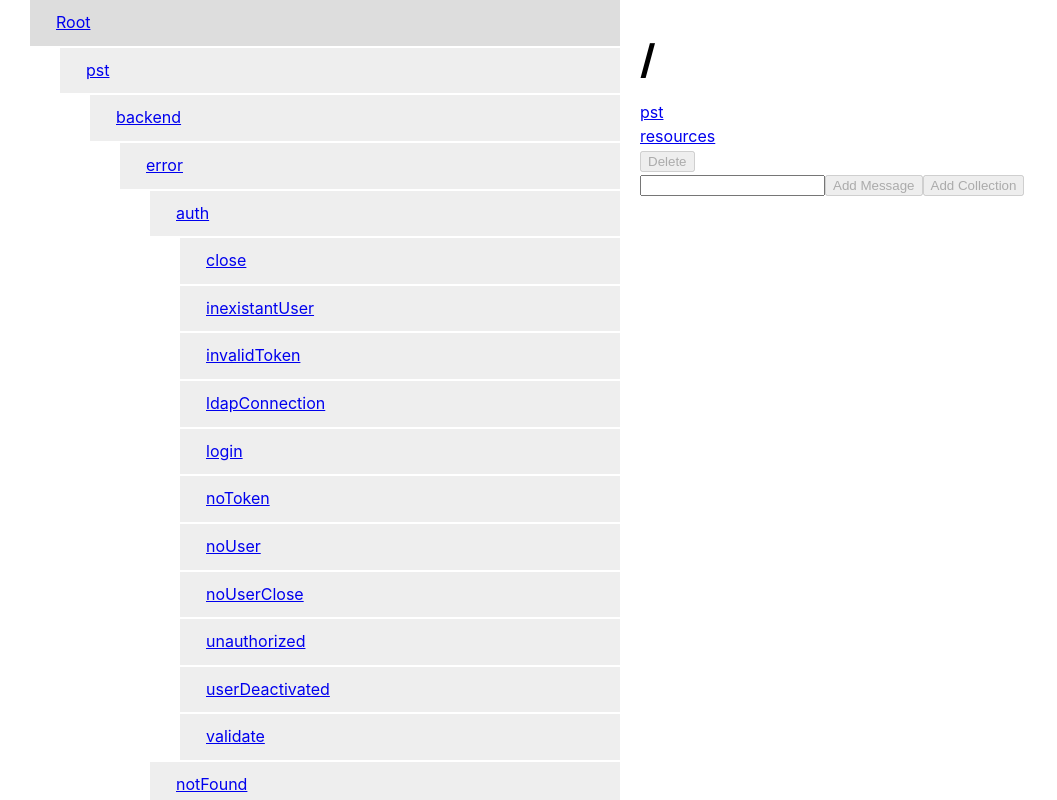
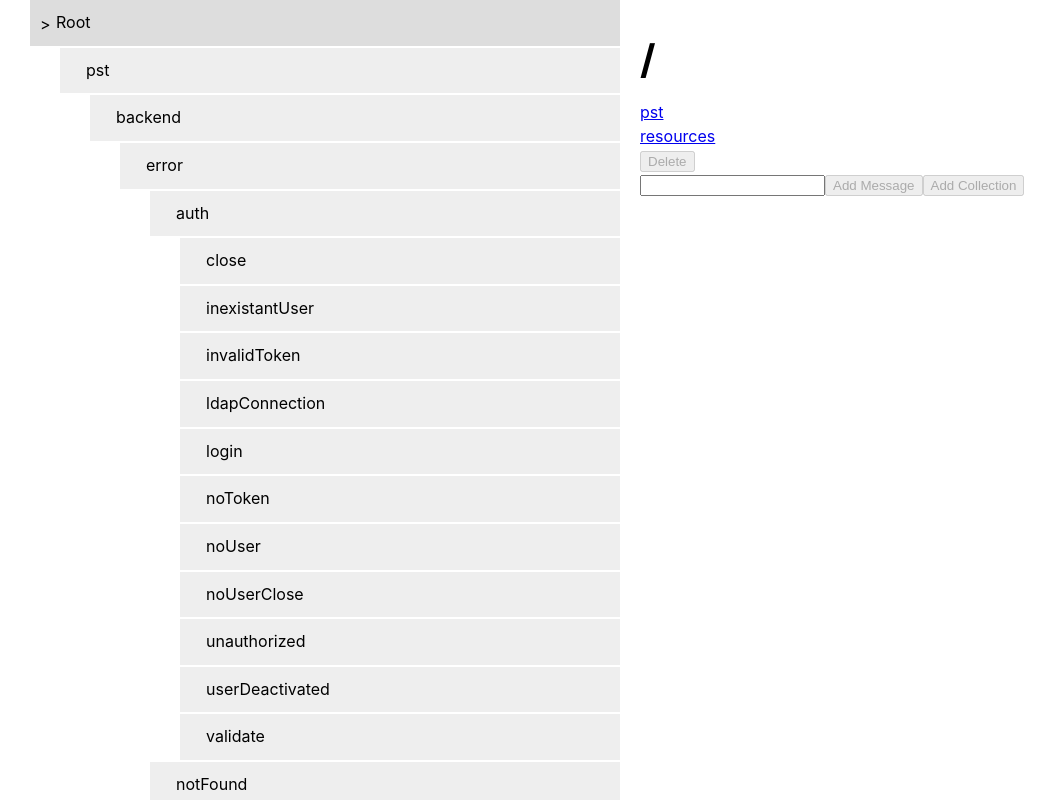
Before and after one commit to mattjcj/translation-editor, a React (Create React App) app: page /messages in a window 1280 px wide. Shown: the top 800 px of the page, without its empty margins (0-1057 px from the left). Built offline with nearby package versions, Linux system fonts and the light colour scheme.

Commit message:
highlight messages with missing translations

```diff
--- a/src/components/Sidebar/Sidebar.js
+++ b/src/components/Sidebar/Sidebar.js
@@ -1,4 +1,5 @@
 import React from 'react'
+import _ from 'lodash'
 
 import './Sidebar.scss'
 
@@ -6,18 +7,26 @@ import PathLink from '../PathLink'
 
 import iterate from '../../utils/iterate'
 import pathName from '../../utils/pathName'
+
 import AddLocaleButton from '../AddLocaleButton/AddLocaleButton'
 import DeleteLocaleButton from '../DeleteLocale/DeleteLocaleButton'
 
 const Iterator = (props) => {
 
-  const { structure } = props
+  const { structure, messages } = props
 
   const parse = (base) => {
     const onString = (path, value) => {
+      let isValid = true
+      Object.keys(messages).forEach((locale) => {
+        const value = _.get(messages[locale], path)
+        if(!value.length) {
+          isValid = false
+        }
+      })
       const key = pathName(path)
       return (
-        <li key={key} className='item item-message'>
+        <li key={key} className={`item item-message ${isValid ? '' : 'invalid'}`}>
           <PathLink path={path} />
         </li>
       )
@@ -59,7 +68,6 @@ const Iterator = (props) => {
 
 class Sidebar extends React.Component {
   render() {
-    //const { paths } = this.props
     return (
       <aside className="sidebar">
         <Iterator {...this.props} />
--- a/src/components/Sidebar/Sidebar.scss
+++ b/src/components/Sidebar/Sidebar.scss
@@ -11,6 +11,9 @@
       padding: 10px;
       background-color: #eee;
       margin-bottom: 2px;
+      text-decoration: none;
+      color: #000;
+      outline: 0;
 
       &:before {
         content: '> ';
@@ -21,15 +24,24 @@
         opacity: 0;
       }
 
-      &:hover, &:focus {
+      &:hover, &:focus, &.active {
         &:before {
           opacity: 1;
         }
       }
+    }
 
-      &.active {
+    &.invalid {
+      a {
+        background-color: #fee;
+      }
+    }
+
+    &, &.invalid{
+      a.active {
         background-color: #ddd;
       }
     }
+
   }
 }
```
